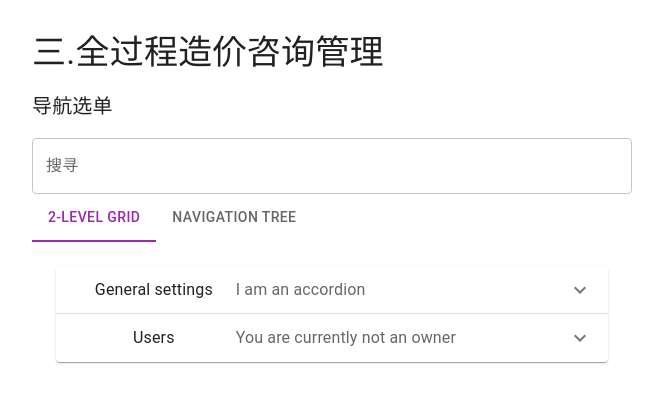
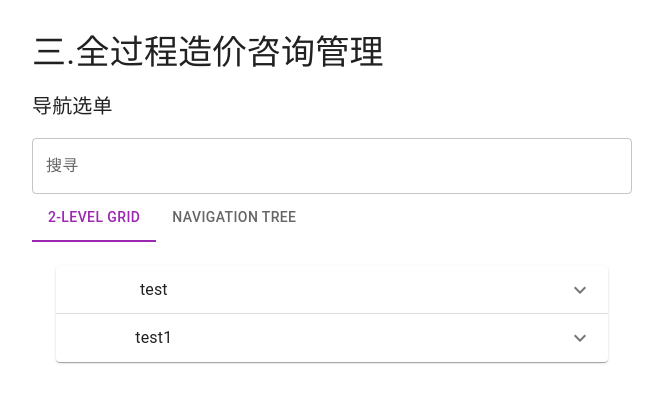
Before and after one commit to Yuan-Quan/nav-tree, a React (Create React App) app: page / in a window 1280 px wide. Shown: the top 402 px of the page, without its empty margins (308-971 px from the left). Built offline with nearby package versions, Linux system fonts and the light colour scheme; the HTML template or start-up script is replaced by a standard one.

Commit message:
put papers in accordion

```diff
--- a/src/components/GridAccordionItem.tsx
+++ b/src/components/GridAccordionItem.tsx
@@ -1,22 +1,29 @@
+import * as React from 'react';
 import { Accordion, AccordionDetails, AccordionSummary, Typography } from "@mui/material"
 import ExpandMoreIcon from '@mui/icons-material/ExpandMore';
 import { GridPapers } from "./GridPapers";
+import { AccordionContext } from "./GridAccordions";
 
 interface IAccordionItemProps {
-    expanded: string;
+    expanded: string | false;
     title: string;
-    secondary: string;
-    handleChange: (panel: string) => (event: React.SyntheticEvent, isExpanded: boolean) => void;
+    secondary?: string;
 }
 
 export const GridAccordionItem = (props: IAccordionItemProps) => {
+    const {expanded, setExpanded} = React.useContext(AccordionContext);
+    const handleChange = (panel: string) => (event: React.SyntheticEvent, isExpanded: boolean) => {
+        console.log("handleChange");
+        setExpanded(isExpanded ? panel : false);
+    };
+
     return (
-        <Accordion expanded={props.expanded === 'panel1'} onChange={()=>{props.handleChange('panel1')}}>
+        <Accordion expanded={expanded === props.title} onChange={handleChange(props.title)}>
         <AccordionSummary
           expandIcon={<ExpandMoreIcon />}
         >
           <Typography sx={{ width: '33%', flexShrink: 0 }}>
-            props.title
+            {props.title}
           </Typography>
           <Typography sx={{ color: 'text.secondary' }}>{props.secondary}</Typography>
         </AccordionSummary>
--- a/src/components/GridAccordions.tsx
+++ b/src/components/GridAccordions.tsx
@@ -4,54 +4,26 @@ import AccordionDetails from '@mui/material/AccordionDetails';
 import AccordionSummary from '@mui/material/AccordionSummary';
 import Typography from '@mui/material/Typography';
 import ExpandMoreIcon from '@mui/icons-material/ExpandMore';
+import { GridAccordionItem } from './GridAccordionItem';
 
-export default function GridAccordions() {
+interface IAccordionContext {
+  expanded: string | false;
+  setExpanded: React.Dispatch<React.SetStateAction<string | false>>;
+}
+
+export const AccordionContext = React.createContext<IAccordionContext>(null!);
+
+export function GridAccordions() {
   const [expanded, setExpanded] = React.useState<string | false>(false);
 
-  const handleChange =
-    (panel: string) => (event: React.SyntheticEvent, isExpanded: boolean) => {
-      setExpanded(isExpanded ? panel : false);
-    };
+
 
   return (
     <div>
-      <Accordion expanded={expanded === 'panel1'} onChange={handleChange('panel1')}>
-        <AccordionSummary
-          expandIcon={<ExpandMoreIcon />}
-          aria-controls="panel1bh-content"
-          id="panel1bh-header"
-        >
-          <Typography sx={{ width: '33%', flexShrink: 0 }}>
-            General settings
-          </Typography>
-          <Typography sx={{ color: 'text.secondary' }}>I am an accordion</Typography>
-        </AccordionSummary>
-        <AccordionDetails>
-          <Typography>
-            Nulla facilisi. Phasellus sollicitudin nulla et quam mattis feugiat.
-            Aliquam eget maximus est, id dignissim quam.
-          </Typography>
-        </AccordionDetails>
-      </Accordion>
-      <Accordion expanded={expanded === 'panel2'} onChange={handleChange('panel2')}>
-        <AccordionSummary
-          expandIcon={<ExpandMoreIcon />}
-          aria-controls="panel2bh-content"
-          id="panel2bh-header"
-        >
-          <Typography sx={{ width: '33%', flexShrink: 0 }}>Users</Typography>
-          <Typography sx={{ color: 'text.secondary' }}>
-            You are currently not an owner
-          </Typography>
-        </AccordionSummary>
-        <AccordionDetails>
-          <Typography>
-            Donec placerat, lectus sed mattis semper, neque lectus feugiat lectus,
-            varius pulvinar diam eros in elit. Pellentesque convallis laoreet
-            laoreet.
-          </Typography>
-        </AccordionDetails>
-      </Accordion>
+      <AccordionContext.Provider value={{ expanded, setExpanded }}>
+      <GridAccordionItem expanded={expanded} title="test" />
+      <GridAccordionItem expanded={expanded} title="test1" />
+      </AccordionContext.Provider>
     </div>
   );
 }
--- a/src/components/GridDisplay.tsx
+++ b/src/components/GridDisplay.tsx
@@ -1,5 +1,5 @@
 import { Box, Paper } from "@mui/material"
-import GridAccordions from "./GridAccordions"
+import { GridAccordions } from "./GridAccordions"
 
 export const GridDisplay = () => {
     return (
```
